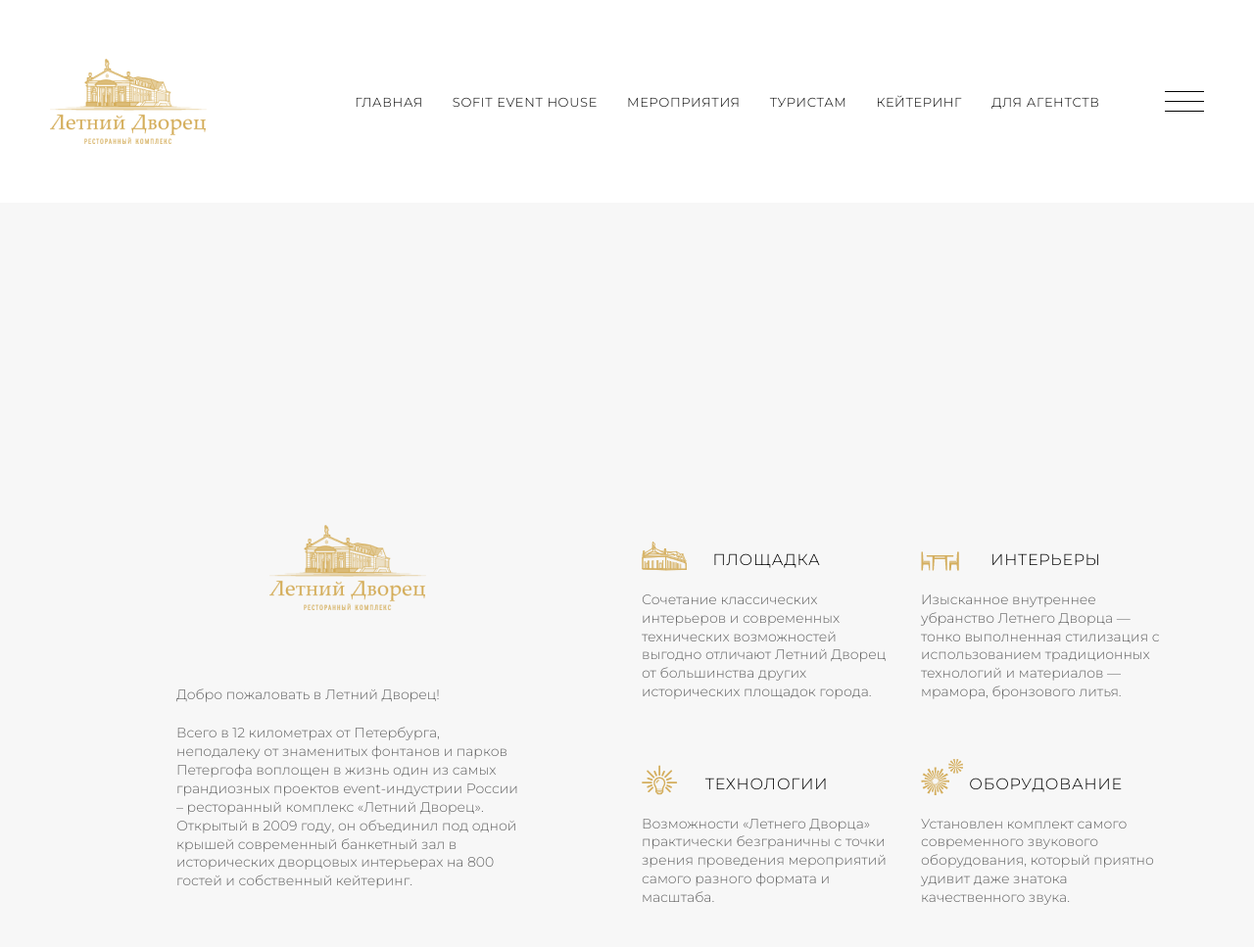
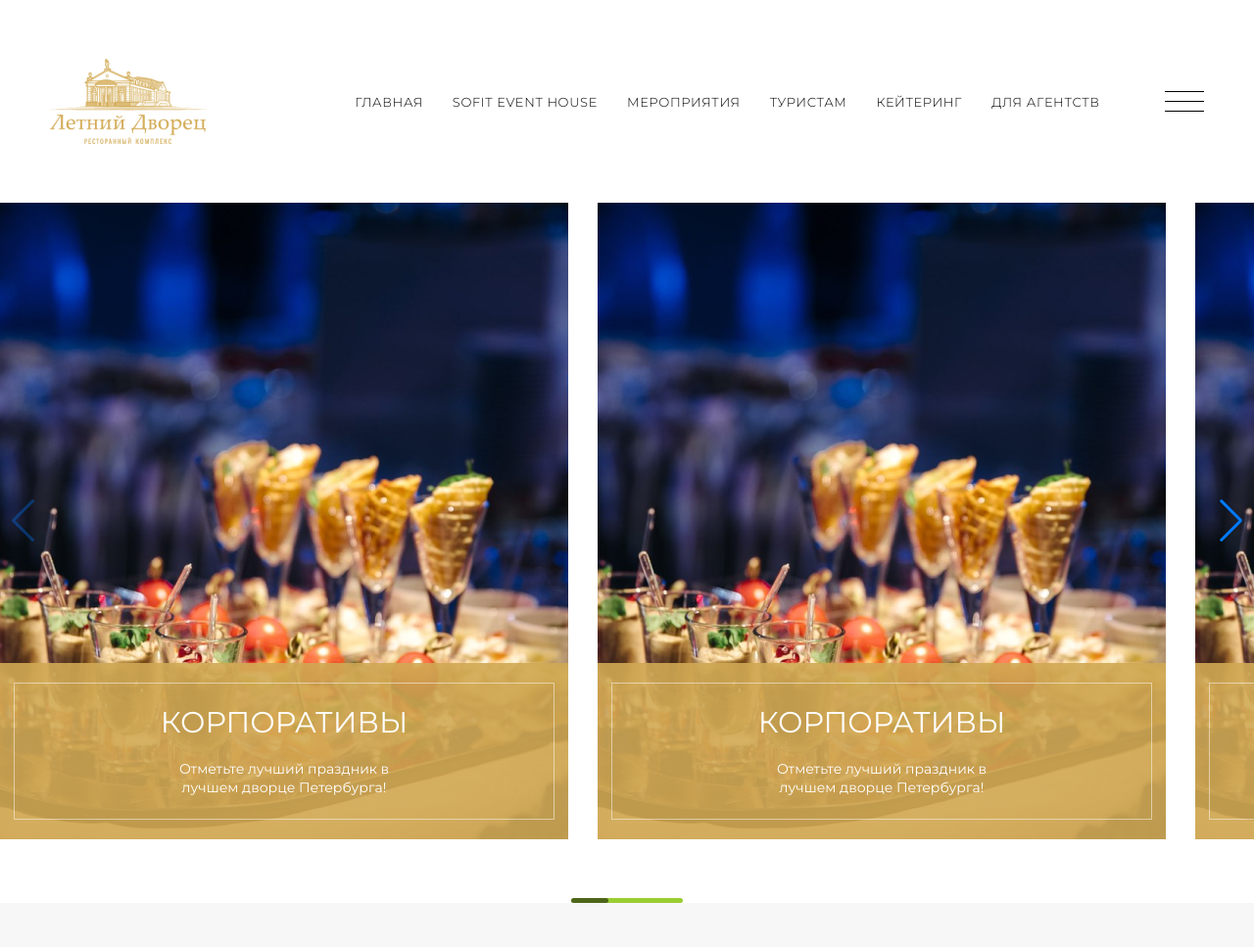
Before and after one commit to OnlyDropped/rest-landing, a plain HTML site: page index.html in a window 1280 px wide. Shown: the top 967 px of the page at 98% size. Drawn offline with nearby package versions, Linux system fonts and the light colour scheme.

Commit message:
third commit

```diff
--- a/index.html
+++ b/index.html
@@ -4,6 +4,7 @@
   <meta charset="UTF-8">
   <meta http-equiv="X-UA-Compatible" content="IE=edge">
   <meta name="viewport" content="width=device-width, initial-scale=1.0">
+  <link rel="stylesheet" href="https://cdn.jsdelivr.net/npm/swiper@8/swiper-bundle.min.css"/>
   <link rel="stylesheet" href="css/style.css">
   <title>Document</title>
 </head>
@@ -45,6 +46,62 @@
 
   </header>
   <main class="main">
+    <section class="gallery-slider">
+      <div class="gallery-slider__content">
+        <!-- Slider main container -->
+        <div class="swiper gallery-slider__swiper">
+          <!-- Additional required wrapper -->
+          <div class="swiper-wrapper gallery-slider__wrapper">
+            <!-- Slides -->
+            <div class="swiper-slide gallery-slider__slide">
+
+              <div class="gallery-slider__images">
+                <img class="gallery-slider__img" src="img/slider/1.jpg" alt="">
+              </div>
+              <div class="gallery-slider__body">
+                <div class="gallery-slider__info">
+                  <p class="gallery-slider__name">корпоративы</p>
+                  <p class="gallery-slider__text">Отметьте лучший праздник в лучшем дворце Петербурга!</p>
+                </div>
+              </div>
+
+            </div>
+
+
+
+            <div class="swiper-slide gallery-slider__slide">
+              <div class="gallery-slider__images">
+                <img class="gallery-slider__img" src="img/slider/1.jpg" alt="">
+              </div>
+              <div class="gallery-slider__body">
+                <div class="gallery-slider__info">
+                  <p class="gallery-slider__name">корпоративы</p>
+                  <p class="gallery-slider__text">Отметьте лучший праздник в лучшем дворце Петербурга!</p>
+                </div>
+              </div>
+            </div>
+
+            <div class="swiper-slide gallery-slider__slide">
+              <div class="gallery-slider__images">
+                <img class="gallery-slider__img" src="img/slider/1.jpg" alt="">
+              </div>
+              <div class="gallery-slider__body">
+                <div class="gallery-slider__info">
+                  <p class="gallery-slider__name">корпоративы</p>
+                  <p class="gallery-slider__text">Отметьте лучший праздник в лучшем дворце Петербурга!</p>
+                </div>
+              </div>
+            </div>
+          </div>
+          <!-- If we need navigation buttons -->
+          <div class="swiper-button-prev gallery-slider__prev"></div>
+          <div class="swiper-button-next gallery-slider__next"></div>
+
+          <!-- If we need scrollbar -->
+          <div class="swiper-scrollbar gallery-slider__scrollbar"></div>
+        </div>
+      </div>
+    </section>
     <section class="about">
       <div class="container">
         <!-- <p class="about__title">О РЕСТОРАНЕ</p>
@@ -189,5 +246,8 @@
       </div>
     </div>
   </footer>
+  <script></script>
+  <script src="https://cdn.jsdelivr.net/npm/swiper@8/swiper-bundle.min.js"></script>
+  <script src="js/app.js"></script>
 </body>
 </html>
--- /dev/null
+++ b/js/app.js
@@ -0,0 +1,15 @@
+const swiper = new Swiper('.swiper', {
+  // Optional parameters
+  direction: 'horizontal',
+
+  // Navigation arrows
+  navigation: {
+    nextEl: '.swiper-button-next',
+    prevEl: '.swiper-button-prev',
+  },
+
+  // And if we need scrollbar
+  scrollbar: {
+    el: '.swiper-scrollbar',
+  },
+});
--- a/scss/style.scss
+++ b/scss/style.scss
@@ -34,6 +34,78 @@
     margin-right: auto;
   }
 }
+.gallery-slider {
+  min-height: 715px;
+    overflow: hidden;
+  .swiper {
+    overflow: visible;
+  }
+  .swiper-wrapper {
+    justify-content: space-between;
+    gap: 30px;
+  }
+  .swiper-horizontal > .swiper-scrollbar,
+  .swiper-scrollbar.swiper-scrollbar-horizontal {
+    position: absolute;
+    left: 50%;
+    transform: translateX(-50%);
+    bottom: -65px;
+    z-index: 50;
+    height: 5px;
+    width: 98%;
+    background: yellowgreen;
+    width: 114px;
+  }
+  &__content {
+    max-width: 1800px;
+    margin: 0 auto;
+  }
+  &__slide {
+    max-width: 580px;
+    width: 100%;
+    min-height: 650px;
+    position: relative;
+  }
+  &__img {
+    width: 580px;
+    height: 650px;
+    object-fit: cover;
+  }
+  &__body {
+    position: absolute;
+    left: 0;
+    right: 0;
+    bottom: 0;
+    // max-width: 580px;
+    background: rgba(209, 169, 84, 0.9);
+    padding: 20px 15px;
+    display: grid;
+    place-items: center;
+  }
+  &__info {
+    width: 100%;
+    border: 1px solid rgba(255, 255, 255, 0.5);
+    padding: 21px 0 22px;
+    text-align: center;
+  }
+  &__name {
+    font-weight: 400;
+    font-size: 30px;
+    line-height: 37px;
+    text-transform: uppercase;
+    color: #fff;
+    margin-bottom: 20px;
+  }
+  &__text {
+    max-width: 230px;
+    font-weight: 400;
+    font-size: 14px;
+    line-height: 135%;
+    text-align: center;
+    color: #fff;
+    margin: 0 auto;
+  }
+}
 .about {
   padding: 329px 0 90px;
   background: #f7f7f7;
@@ -67,8 +139,8 @@
     grid-template-columns: 1fr 1fr 1fr;
     grid-template-rows: 1fr 1fr 1fr;
     gap: 20px 0;
-    img{
-          align-self: end;
+    img {
+      align-self: end;
     }
   }
   &__item:nth-child(3) {
```
Also changed, not shown: css/style.css, img/slider/1.jpg (added), 1 other file.
